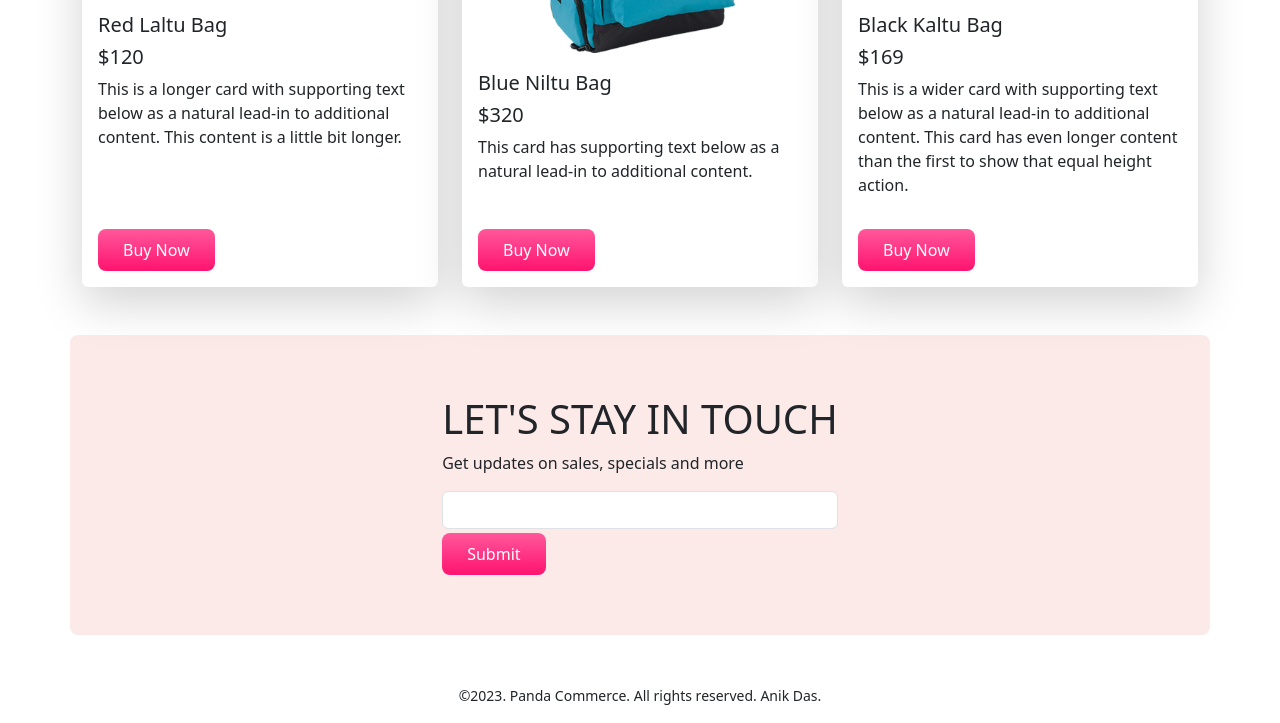
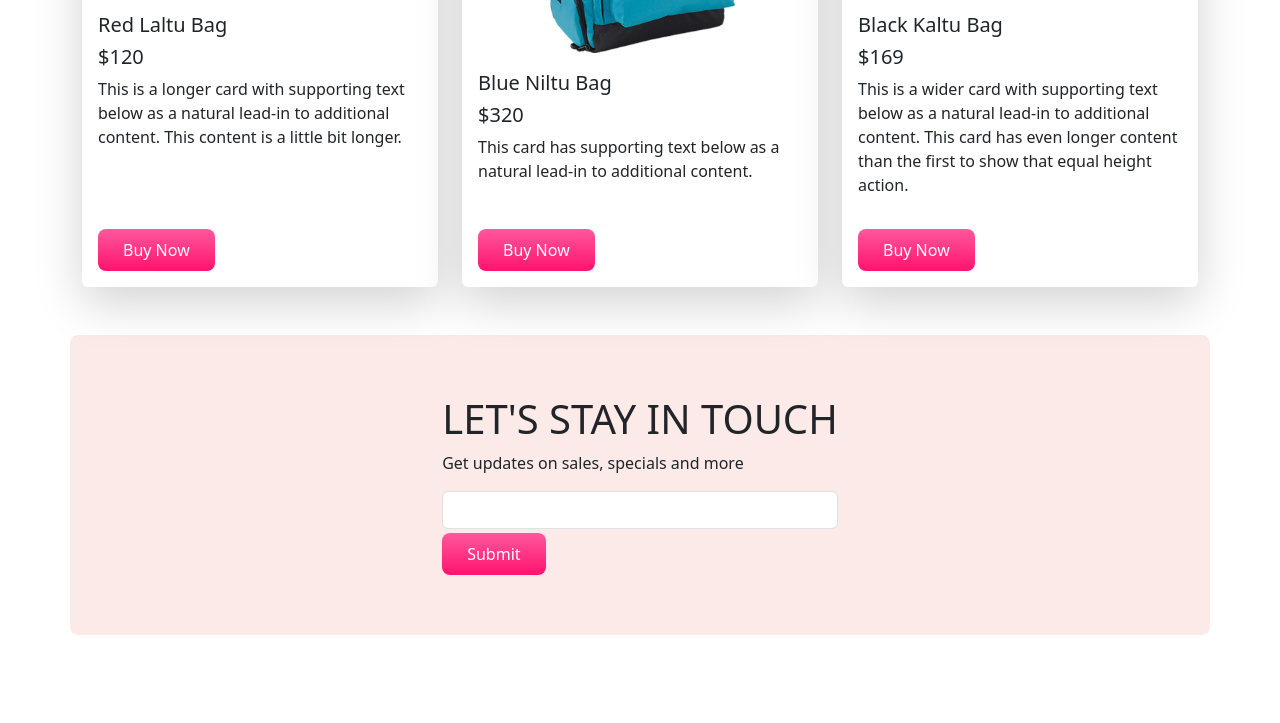
Before and after one commit to AnikDasJoy/panda-commerce-bootstrap, a plain HTML site: page index.html in a window 1280 px wide. Shown: the part 1673-2396 px from the top of the page. After the commit the page ends 2308 px from the top, so only its background shows below. Drawn offline with nearby package versions, Linux system fonts and the light colour scheme.

Commit message:
final commit

```diff
--- a/index.html
+++ b/index.html
@@ -271,9 +271,7 @@
         <!-- submit part end -->
     </main>
 
-    <footer class="text-center mt-5">
-        <p><small>©2023. Panda Commerce. All rights reserved. Anik Das.</small></p>
-    </footer>
+
 
     <script src="https://cdn.jsdelivr.net/npm/bootstrap@5.3.0/dist/js/bootstrap.bundle.min.js"
         integrity="sha384-geWF76RCwLtnZ8qwWowPQNguL3RmwHVBC9FhGdlKrxdiJJigb/j/68SIy3Te4Bkz"
```
